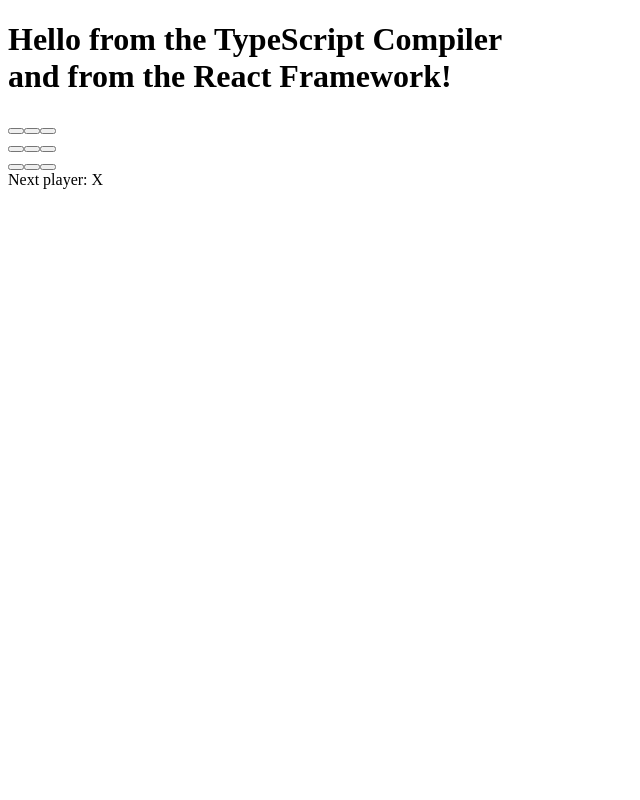
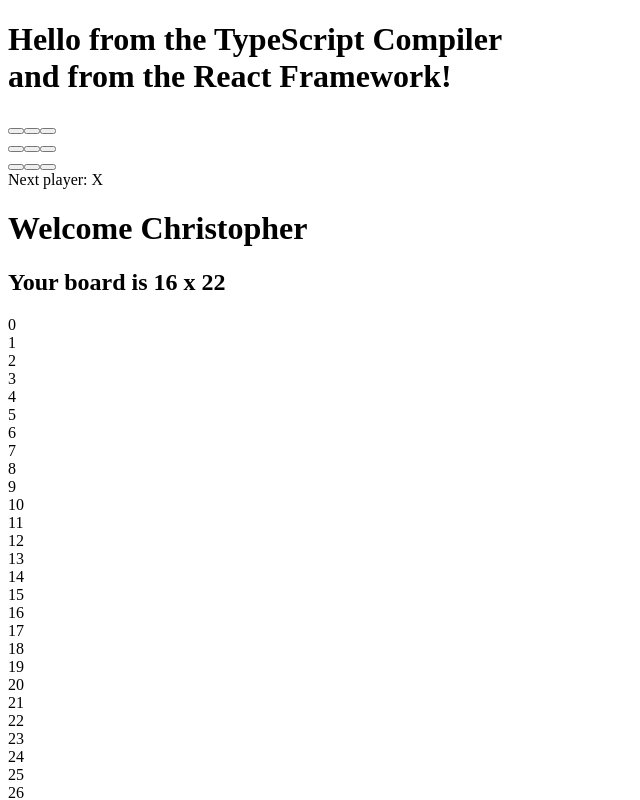
Before and after one commit to christopherstock/ReactPrimer, a React app: page / in a window 1280 px wide. Shown: the top 800 px of the page, without its empty margins (0-640 px from the left). Built offline with nearby package versions, Linux system fonts and the light colour scheme; the HTML template or start-up script is replaced by a standard one.

Commit message:
gathered TODOs.

```diff
--- a/src/components/clicker/ClickerAppState.ts
+++ b/src/components/clicker/ClickerAppState.ts
@@ -9,7 +9,6 @@
     {
 
 
-        // TODO game state ( won, etc. )
 
 
     }
--- a/src/components/hello/Hello.tsx
+++ b/src/components/hello/Hello.tsx
@@ -4,9 +4,6 @@
 
     /*******************************************************************************************************************
     *   This components renders a H1 that contains a HELLO REACT string.
-    *
-    *   TODO HIGH learn "High-order component"!
-    *   TODO Gather all ToDos!
     *
     *   The properties are set with the interface HelloProps.
     *   State is never set so we use the 'undefined' type.
--- a/src/components/tictactoe/Game.tsx
+++ b/src/components/tictactoe/Game.tsx
@@ -55,7 +55,7 @@
                 </div>
                 <div className="game-info">
                 <div>{ status }</div>
-                <ol>{/* TODO */}</ol>
+                <ol>{/* history */}</ol>
                 </div>
                 </div>
             );
--- a/src/index.tsx
+++ b/src/index.tsx
@@ -8,9 +8,6 @@
     *******************************************************************************************************************/
     window.onload = function()
     {
-        // TODO create Main.main() ?
-
-        // TODO acclaim and create title dynamically
 
         // render the HELLO REACT example
         ReactDOM.render
@@ -25,14 +22,13 @@
             document.getElementById('example2')
         );
 
-        // TODO outsource to Settings class () ?
         let playerName:string = "Christopher";
         let fieldSizeX:number = 16;
         let fieldSizeY:number = 22;
 
         // render the CLICKER example
         ReactDOM.render(
-            <rp.Clicker
+            <rp.ClickerApp
                 playerName={ playerName }
                 fieldSizeX={ fieldSizeX }
                 fieldSizeY={ fieldSizeY }
```
Also changed, not shown: src/components/clicker/ClickerApp.tsx (+8 -1 lines), 2 other files (tests, documents, lock files or other folders).
